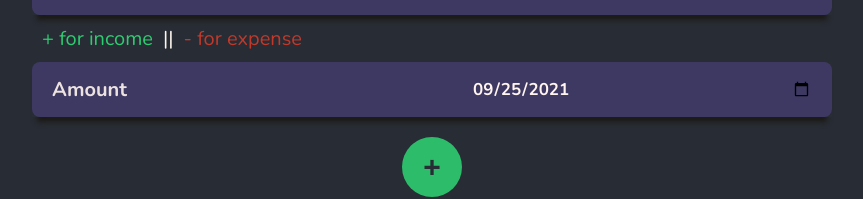
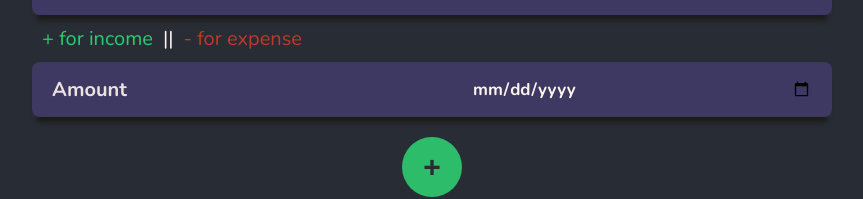
Before and after one commit to bvonpotobsky/wallet-alkemy, a React (Create React App) app in the folder client/: page / in a window 1280 px wide. Shown: the part 366-565 px from the top of the page, without its empty margins (208-1071 px from the left). Built offline with nearby package versions, Linux system fonts and the light colour scheme; no server answers.

Commit message:
Date values fixed

```diff
--- a/client/src/components/Form.js
+++ b/client/src/components/Form.js
@@ -4,11 +4,10 @@ import { WalletContext } from "../context/WalletContext";
 function Form() {
   // Sets initial values for the datepicker
   const now = new Date();
-  const day = now.getDate().toString();
   // This brings the month without the 0 in front
-  const m = (now.getMonth() + 1).toString();
-  // Month formatted
-  const month = m > 9 ? m : "0" + m;
+  const d = now.getDate().toString();
+  const day = d > 9 ? d : "0" + d;
+  const month = (now.getMonth() + 1).toString();
   const year = now.getFullYear().toString();
 
   // Input states
```
